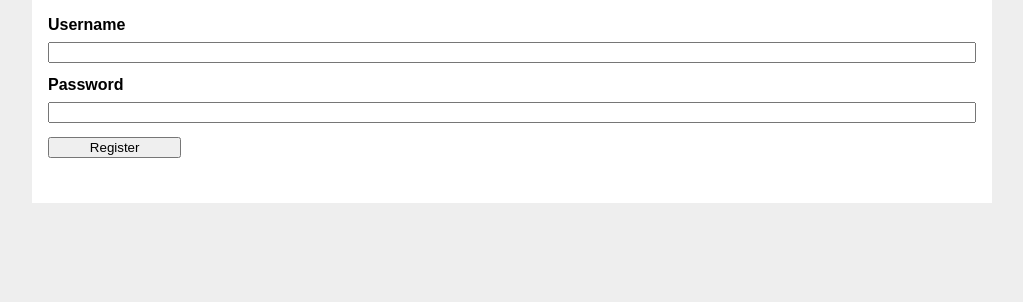
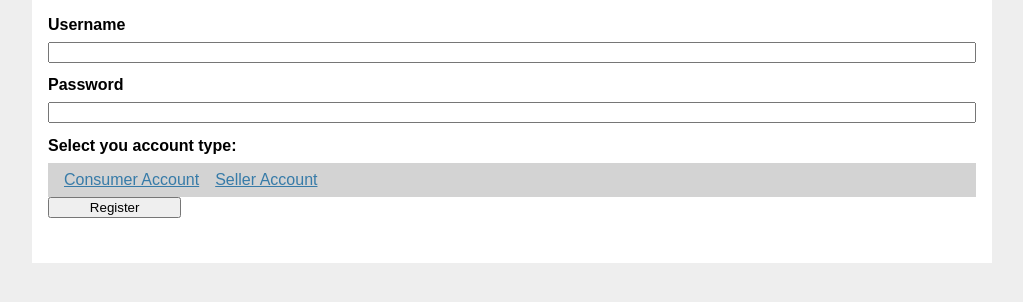
Before and after one commit to yond5413/w4111-proj1, a Flask app: page /register in a window 1280 px wide. Shown: the part 98-400 px from the top of the page, without its empty margins (128-1151 px from the left). Run offline with Flask 2, Linux system fonts and the light colour scheme; parts of the project's set-up code (start-up, migrations or seed data) failed here and were passed over.

Commit message:
Some updates to html templates
Essentially used initial css styles from a tutorial and went from there

```diff
--- a/server.py
+++ b/server.py
@@ -152,7 +152,6 @@ def login():
 	return render_template('auth/login.html')
 @app.route('/register')
 def register():
-	#abort(401)
 	return render_template('auth/register.html')
 @app.route('/logout')
 def logout():
--- a/templates/auth/register.html
+++ b/templates/auth/register.html
@@ -10,6 +10,16 @@
     <input name="username" id="username" required>
     <label for="password">Password</label>
     <input type="password" name="password" id="password" required>
-    <input type="submit" value="Register">
+    <!---->
+    <label for="account type">Select you account type:</label>
+    <form action="/submit" method="POST">
+      <nav>
+        <ul>
+          <li><a href="Consumer">Consumer Account</a></li>
+          <li><a href="Seller">Seller Account</a></li>
+        </ul>
+      </nav>
+     <!---->
+      <input type="submit" value="Register">
   </form>
 {% endblock %}
```
